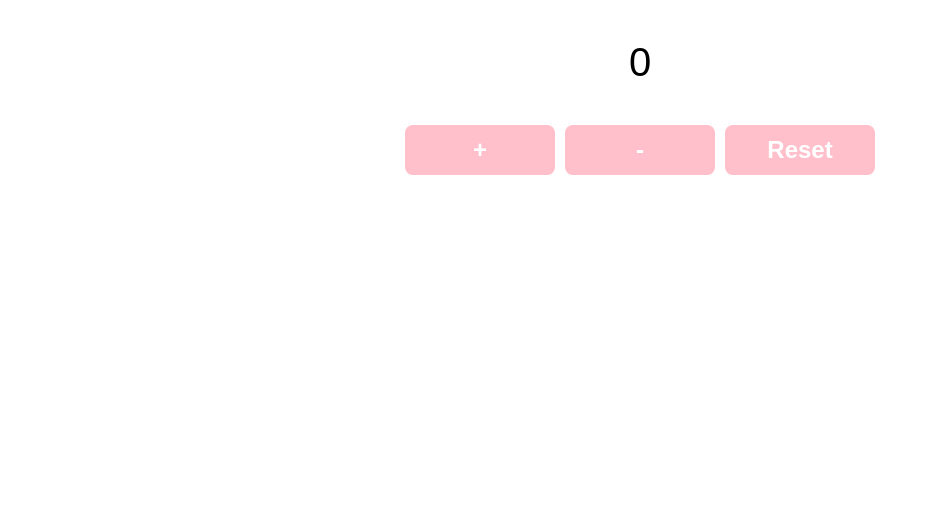
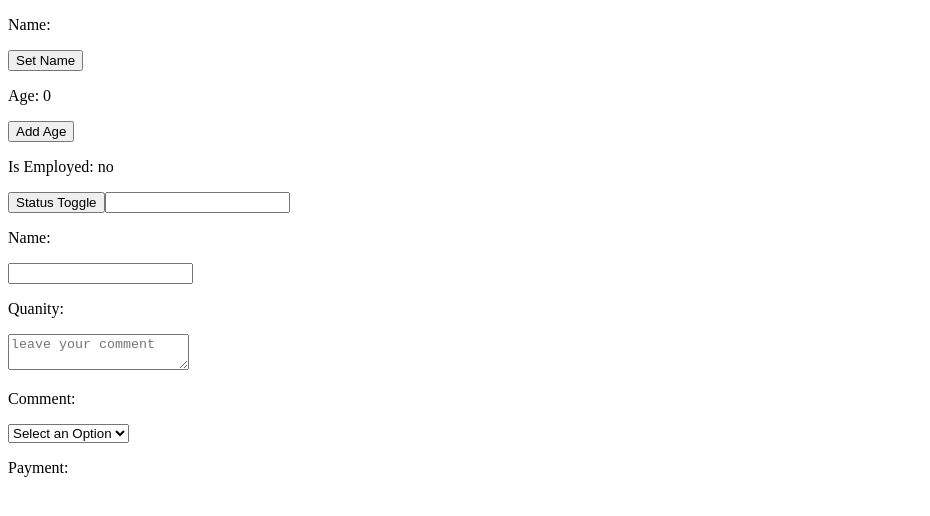
Before and after one commit to CheaRitheavatey/reactLearning, a React (Vite) app in the folder my-react/: page / in a window 1280 px wide. Shown: the top 516 px of the page, without its empty margins (0-930 px from the left). Built offline with nearby package versions, Linux system fonts and the light colour scheme; what type-check would draw is missing.

Commit message:
update onChange

```diff
--- a/my-react/src/App.jsx
+++ b/my-react/src/App.jsx
@@ -48,8 +48,11 @@ function App() {
             calorie: 110}]
   return (
     <>
-        <Counter></Counter>
-        {/* <MyComponent/> */}
+        {/* onChange */}
+        {/* <Counter></Counter> */}
+
+
+        <MyComponent/>
 
       {/* <Button/> */}
       {/* {vegetable.length > 0 && <List item={vegetable} category="vegetable"/>} */}
--- a/my-react/src/components/MyComponent.jsx
+++ b/my-react/src/components/MyComponent.jsx
@@ -1,10 +1,13 @@
 import React, {useState} from "react";
 function MyComponent() {
+    // useState() - transform place that have name to setName
     const [name, setName] = useState();
     const [age, setAge] = useState(0);
     const [isEmployed, setIsEmployed] = useState(false);
-
-
+    const [quanity, setQuanity] = useState();
+    const [comment, setComment] = useState("");
+    const [payment, setPayment] = useState("");
+    const [divery, setDivery] = useState("");
     const updateName = () => {
         setName("Jonh Doe");
     }
@@ -15,7 +18,27 @@ function MyComponent() {
         setIsEmployed(!isEmployed);
     }
 
+    // useChange = event handler used with form element
+    //              ex. <input>, <textarea>, <radio>
+    //              trigger a function every time the value of the input change
 
+
+    function handleNameChange(event) {
+        setName(event.target.value)
+    }
+    function handleQuanityChange(e) {
+        setQuanity(e.target.value)
+
+    }
+    function handleCommentChange(e) {
+        setComment(e.target.value)
+    }
+    function handlePaymentChange(e) {
+        setPayment(e.target.value)
+    }
+    function handleDiveryChange(e) {
+        setDivery
+    }
     return (
         <div>
             <p>Name: {name}</p>
@@ -26,6 +49,24 @@ function MyComponent() {
 
             <p>Is Employed: {isEmployed ? "yes" : "no"}</p>
             <button onClick={updateEmployed}>Status Toggle</button>
+
+            {/* onChange */}
+            <input type="text" value={name} onChange={handleNameChange} />
+            <p>Name: {name}</p>
+
+            <input type="Number" value={quanity} onChange={handleQuanityChange}/>
+            <p>Quanity: {quanity}</p>
+
+            <textarea name="comment" id="comment" value={comment} onChange={handleCommentChange} placeholder="leave your comment"></textarea>
+            <p>Comment: {comment}</p>
+
+            <select name="payment" id="payment" value={payment} onChange={handlePaymentChange}>
+                <option value="">Select an Option</option>
+                <option value="visa">Visa</option>
+                <option value="masterCard">Master Card</option>
+                <option value="giftCard">Gift Card</option>
+            </select>
+            <p>Payment: {payment}</p>
         </div>
     );
 }
```
